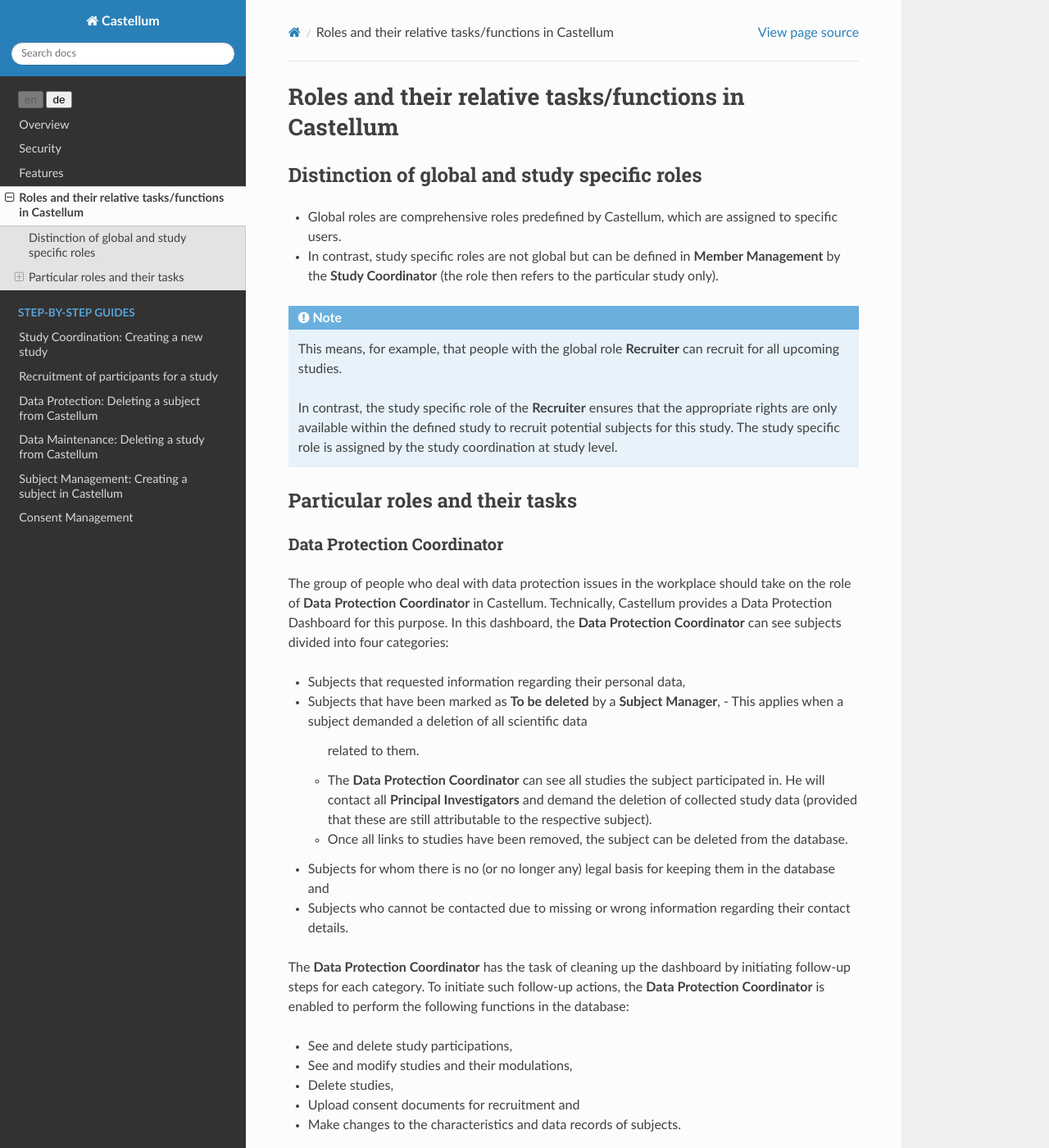
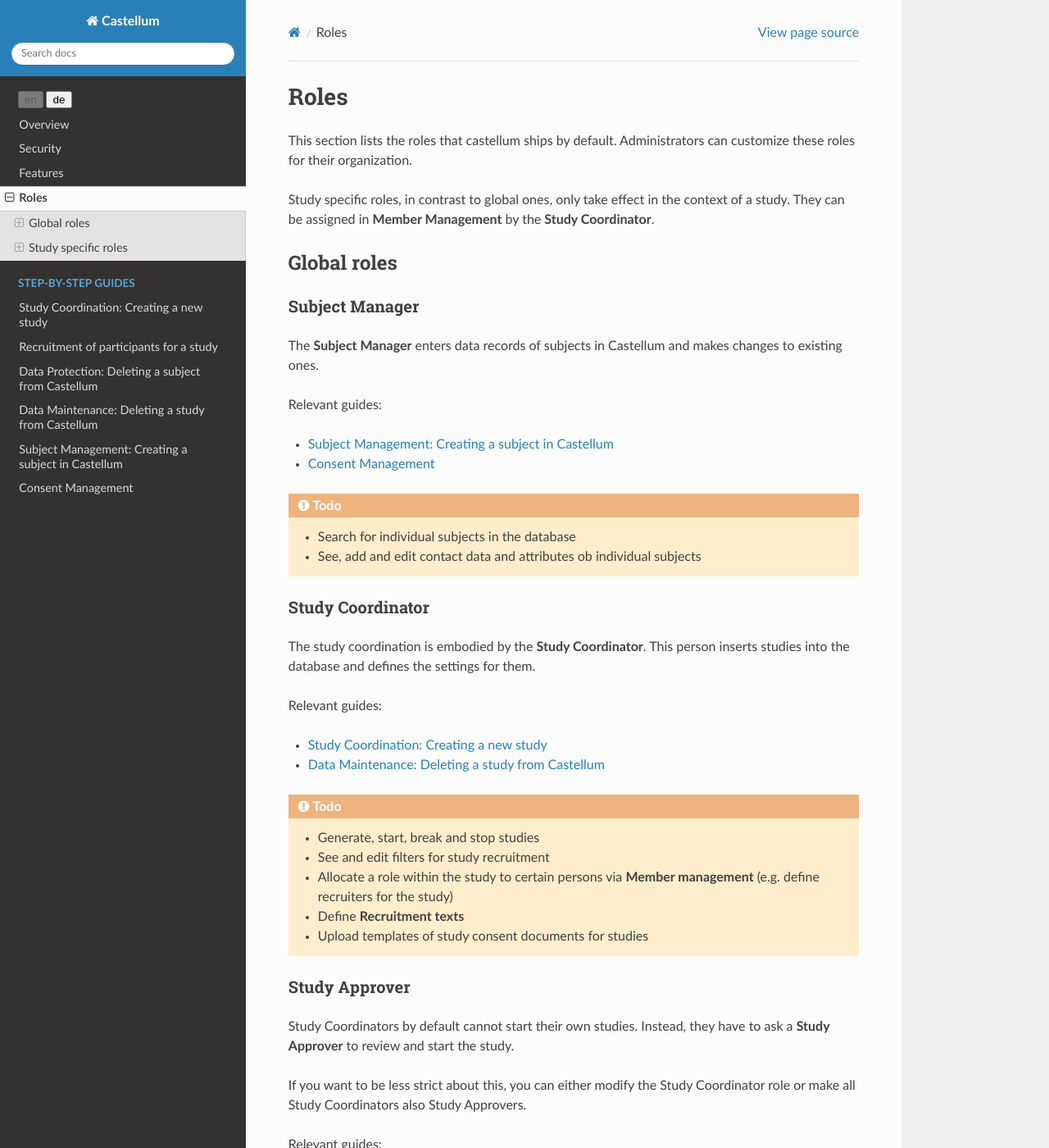
Before and after one commit to DouglasNeuroInformatics/castellum, a Sphinx documentation site: the page built from source/roles.rst, in a window 1280 px wide and 1400 px high. Shown: the whole window at 82% size. Built offline with Sphinx 7.4.7 and the Read the Docs theme 2.0.0, drawn with Linux system fonts in a browser that asks for light colours; some of the changed text lies outside the part shown.

Commit message:
update/refactor roles

```diff
--- a/source/roles.rst
+++ b/source/roles.rst
@@ -1,27 +1,66 @@
-Roles and their relative tasks/functions in Castellum
-=====================================================
+Roles
+=====
 
-Distinction of global and study specific roles
-----------------------------------------------
+This section lists the roles that castellum ships by default. Administrators
+can customize these roles for their organization.
 
--   Global roles are comprehensive roles predefined by Castellum, which are
-    assigned to specific users.
--   In contrast, study specific roles are not global but can be defined in **Member
-    Management** by the **Study Coordinator** (the role then refers to the particular
-    study only).
+Study specific roles, in contrast to global ones, only take effect in the
+context of a study. They can be assigned in **Member Management** by the
+**Study Coordinator**.
 
-.. note::
+Global roles
+------------
 
-    This means, for example, that people with the global role **Recruiter** can
-    recruit for all upcoming studies.
+Subject Manager
+~~~~~~~~~~~~~~~
 
-    In contrast, the study specific role of the **Recruiter** ensures that the
-    appropriate rights are only available within the defined study to recruit
-    potential subjects for this study. The study specific role is assigned by the
-    study coordination at study level.
+The **Subject Manager** enters data records of subjects in Castellum and makes
+changes to existing ones.
 
-Particular roles and their tasks
---------------------------------
+Relevant guides:
+
+-   :ref:`subject-create`
+-   :ref:`consent`
+
+.. TODO::
+
+    -   Search for individual subjects in the database
+    -   See, add and edit contact data and attributes ob individual subjects
+
+Study Coordinator
+~~~~~~~~~~~~~~~~~
+
+The study coordination is embodied by the **Study Coordinator**. This person
+inserts studies into the database and defines the settings for them.
+
+Relevant guides:
+
+-   :ref:`study-create`
+-   :ref:`study-delete`
+
+.. TODO::
+
+    -   Generate, start, break and stop studies
+    -   See and edit filters for study recruitment
+    -   Allocate a role within the study to certain persons via **Member management**
+        (e.g. define recruiters for the study)
+    -   Define **Recruitment texts**
+    -   Upload templates of study consent documents for studies
+
+Study Approver
+~~~~~~~~~~~~~~
+
+Study Coordinators by default cannot start their own studies. Instead, they
+have to ask a **Study Approver** to review and start the study.
+
+If you want to be less strict about this, you can either modify the Study
+Coordinator role or make all Study Coordinators also Study Approvers.
+
+Relevant guides:
+
+.. TODO::
+
+    -   Approve studies
 
 Data Protection Coordinator
 ~~~~~~~~~~~~~~~~~~~~~~~~~~~
@@ -34,6 +73,7 @@ four categories:
 
 -   Subjects that requested information regarding their personal data,
 -   Subjects that have been marked as **To be deleted** by a **Subject Manager**,
+
     -   This applies when a subject demanded a deletion of all scientific data
         related to them.
     -   The **Data Protection Coordinator** can see all studies the subject
@@ -42,6 +82,7 @@ four categories:
         attributable to the respective subject).
     -   Once all links to studies have been removed, the subject can be deleted
         from the database.
+
 -   Subjects for whom there is no (or no longer any) legal basis for keeping
     them in the database and
 -   Subjects who cannot be contacted due to missing or wrong information regarding
@@ -52,11 +93,10 @@ initiating follow-up steps for each category.
 To initiate such follow-up actions, the **Data Protection Coordinator** is enabled
 to perform the following functions in the database:
 
--   See and delete study participations,
--   See and modify studies and their modulations,
--   Delete studies,
--   Upload consent documents for recruitment and
--   Make changes to the characteristics and data records of subjects.
+Relevant guides:
+
+-   :ref:`subject-delete`
+-   :ref:`study-delete`
 
 Receptionist
 ~~~~~~~~~~~~
@@ -68,34 +108,47 @@ specifically for names of subjects to be registered in Castellum. In this way it
 is easy to find out for which study a particular subject is registered and when
 they have to be sent to which room.
 
+Administrator
+~~~~~~~~~~~~~
+
+Relevant guides:
+
+-   :ref:`consent`
+
+.. TODO::
+
+    -   manage users
+    -   manage roles
+    -   manage resources
+    -   manage attributes
+
+
+Study specific roles
+--------------------
+
 Recruiter
 ~~~~~~~~~
 
 Persons responsible for invitations to studies and the management of appointments
-should take on the role of **Recruiters** in Castellum.For this purpose, the
+should take on the role of **Recruiters** in Castellum. For this purpose, the
 **Recruiter** can view the contact details of individual subjects to establish
 communication with them. The study co-ordination office will define a recruitment
 text and criteria to be clarified in advance, which the **recruiters** should use
 when recruiting the respondent. To be able to add study participations, Castellum
 provides a calendar which enables consistent appointment bookings.
-In practice, it may happen that positions and tasks require a
-combination of the roles **Recruiter** and **Subject Manager**.
-
-Subject Manager
-~~~~~~~~~~~~~~~
-
-The **Subject Manager** enters data records of subjects in Castellum and makes
-changes to existing ones. Castellum offers the **Subject Manager** the following
-possibilities:
-
--   Search for individual subjects in the database,
--   See, add and edit contact data and attributes ob individual subjects and
--   Obtain recruitment consents of subjects.
 
 If persons take on the role of **Recruiter** and additionally **Subject Manager**,
 they can simultaneously ensure data maintenance in Castellum when contacting
 subjects for recruitment purposes. For this purpose, characteristics and contact
 details of subjects are continuously updated and supplemented.
+
+Relevant guides:
+
+-   :ref:`recruitment`
+
+.. TODO::
+
+    -   make appointments
 
 Study Conductor
 ~~~~~~~~~~~~~~~
@@ -108,17 +161,10 @@ pseudonyms of the respective subjects in the database.
 If a subject is participating in a study for the first time, the **Study
 Conductor** can obtain both the study consent and the recruitment consent on site.
 
-Study Coordinator
-~~~~~~~~~~~~~~~~~
+Relevant guides:
 
-The study coordination is embodied by the **Study Coordinator**. This person
-inserts studies into the database and defines the settings for them. To fulfil
-this task, the **Study Coordinator** can perform the following functions in
-Castellum:
+.. TODO::
 
--   Generate, start, break and stop studies,
--   See and edit filters for study recruitment,
--   Allocate a role within the study to certain persons via **Member management**
-    (e.g. define recruiters for the study),
--   Define **Recruitment texts** and
--   Upload templates of study consent documents for studies.
+    -   get a subject's pseudonym
+    -   attribute download
+    -   make appointments
```
